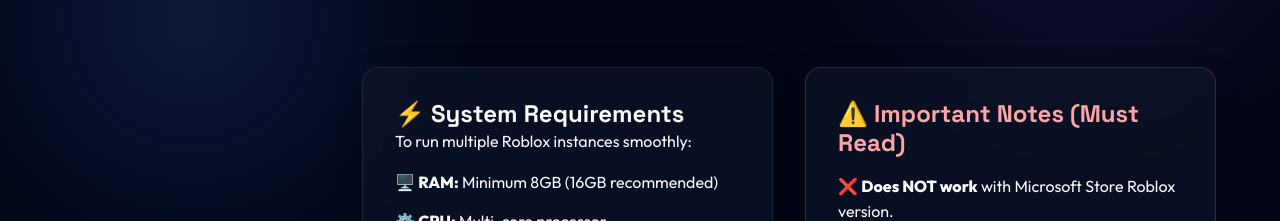
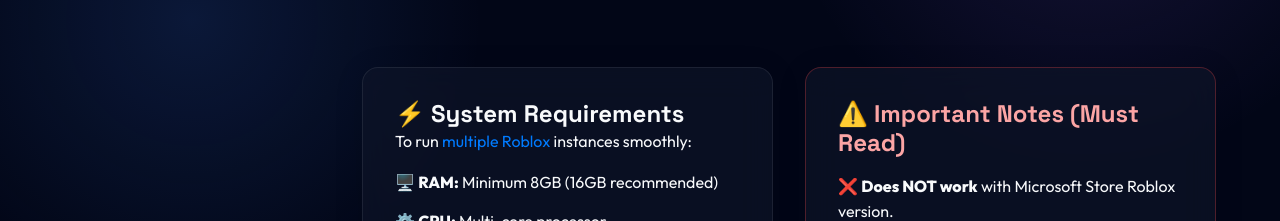
Before and after one commit to multiple-game/multiple-game.github.io, a plain HTML site: page index.html in a window 1280 px wide. Shown: the part 4380-4601 px from the top of the page. Drawn offline with Linux system fonts and the light colour scheme.

Commit message:
Update index.html

```diff
--- a/index.html
+++ b/index.html
@@ -821,7 +821,7 @@
                 <div class="grid-2">
                     <section id="requirements" class="reveal section-anchor glass-card">
                         <h2>⚡ System Requirements</h2>
-                        <p style="margin-bottom: 1rem;">To run <a href="https://sites.google.com/view/multiple-game/">multiple Roblox</a> instances smoothly:</p>
+                        <p style="margin-bottom: 1rem;">To run <a href="https://sites.google.com/view/multiple-game/" style="color: #007bff;">multiple Roblox</a> instances smoothly:</p>
                         <ul style="list-style: none; display: flex; flex-direction: column; gap: 0.8rem;">
                             <li>🖥️ <strong>RAM:</strong> Minimum 8GB (16GB recommended)</li>
                             <li>⚙️ <strong>CPU:</strong> Multi-core processor</li>
```
